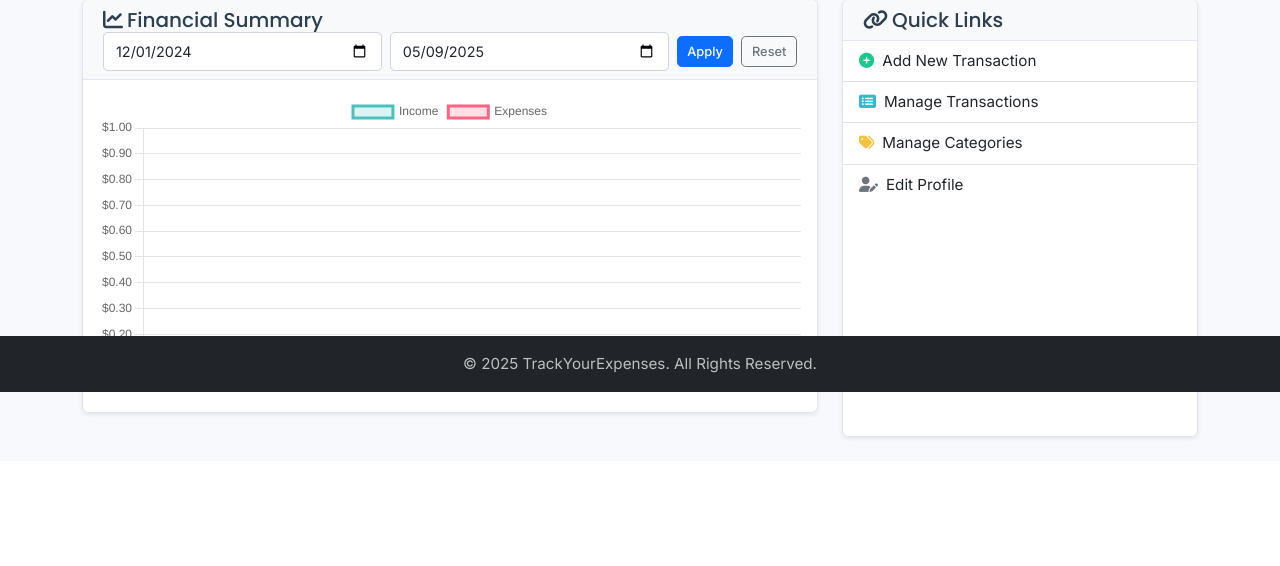
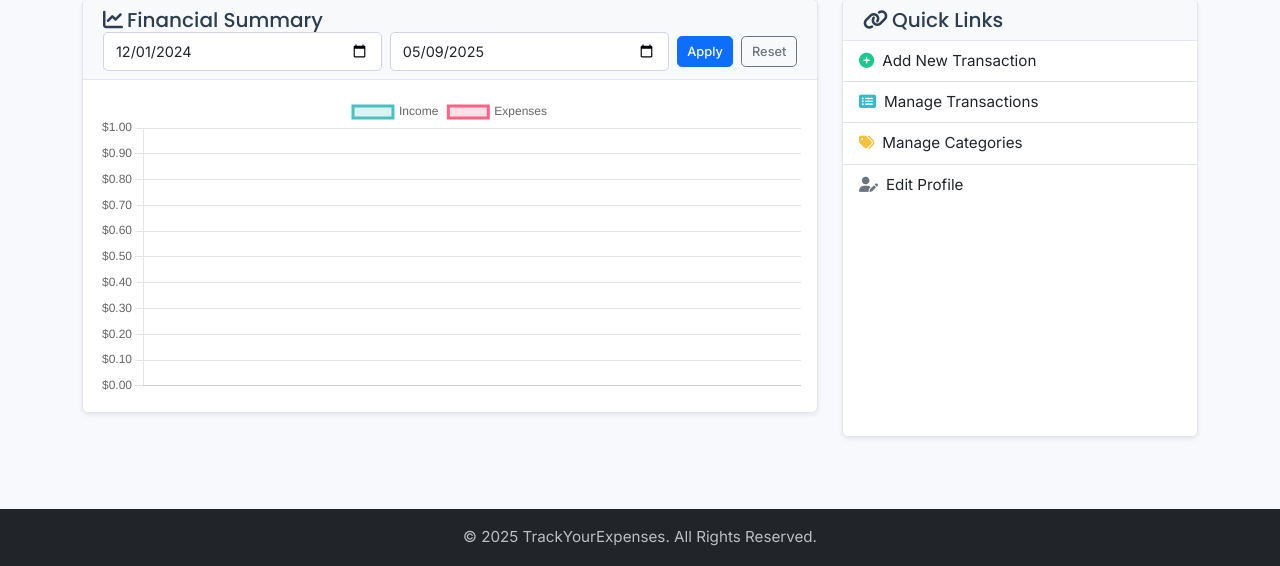
Before and after one commit to anish-thapa/trackyourexpenses, a PHP site: page /index.php in a window 1280 px wide. Shown: the part 408-974 px from the top of the page. Before the commit the page ends 848 px from the top, so only its background shows below. Run offline with PHP 8.4, Linux system fonts and the light colour scheme; the visitor is signed in with stand-in values (Sample User, id 1); data that the repository does not hold is empty.

Commit message:
Update footer.php

```diff
--- a/includes/footer.php
+++ b/includes/footer.php
@@ -3,15 +3,14 @@
 ?>
 </main> <!-- Closes container from header.php -->
 
-<footer class="bg-dark text-white text-center p-3 mt-auto fixed-bottom">
-    <div class="container">
+<footer class="bg-dark text-white py-3 mt-5"> <!-- mt-5 adds margin-top -->
+    <div class="container text-center">
         <p class="mb-0">© <?php echo date("Y"); ?> TrackYourExpenses. All Rights Reserved.</p>
     </div>
 </footer>
 
 <!-- Bootstrap Bundle with Popper -->
 <script src="https://cdn.jsdelivr.net/npm/bootstrap@5.3.2/dist/js/bootstrap.bundle.min.js" integrity="sha384-C6RzsynM9kWDrMNeT87bh95OGNyZPhcTNXj1NW7RuBCsyN/o0jlpcV8Qyq46cDfL" crossorigin="anonymous"></script>
-<!-- Custom JS (if you have one, e.g., js/main.js or js/auth.js if it contains non-auth specific things) -->
-<!-- <script src="js/main.js"></script> -->
+
 </body>
 </html>
```
